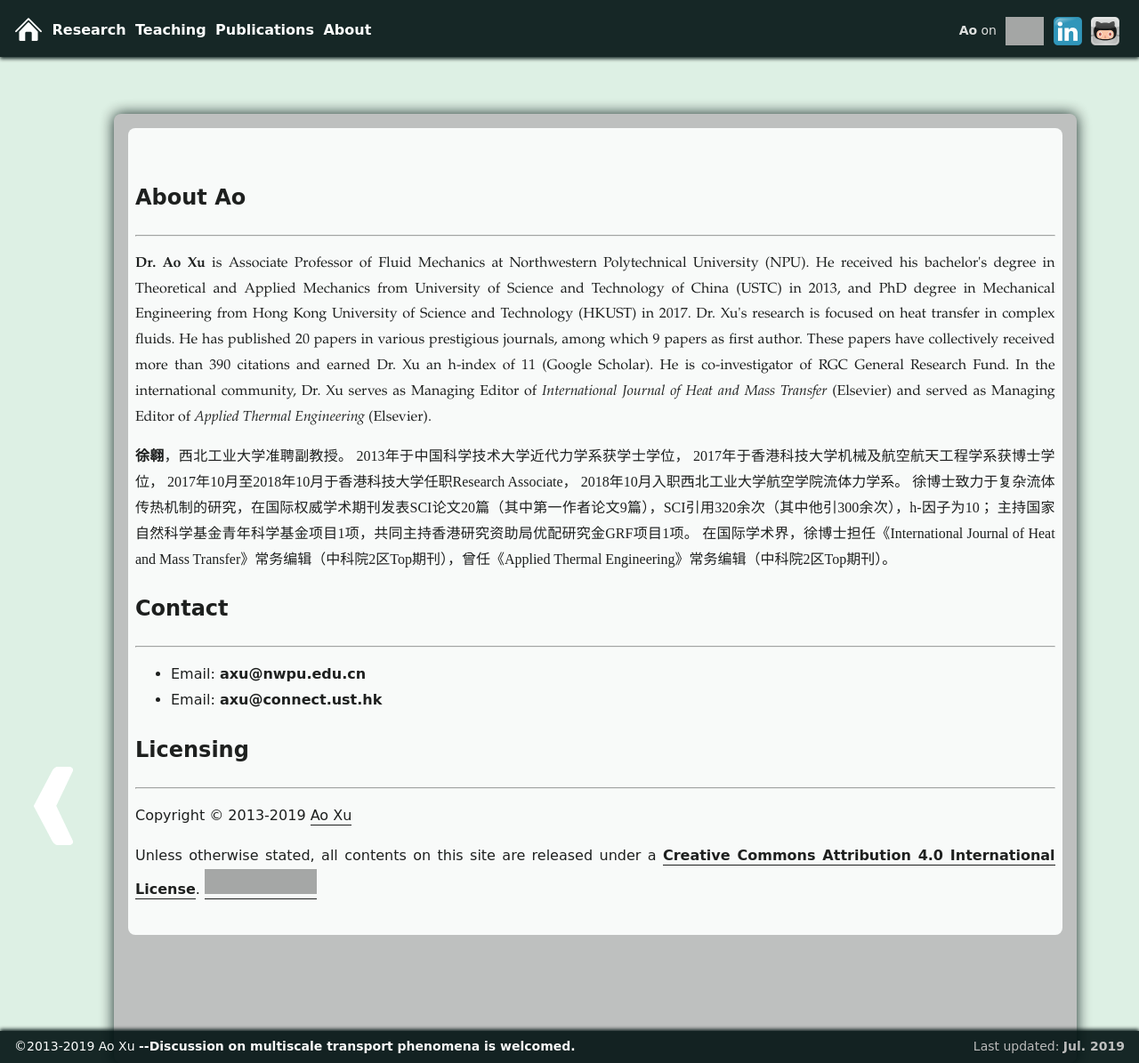
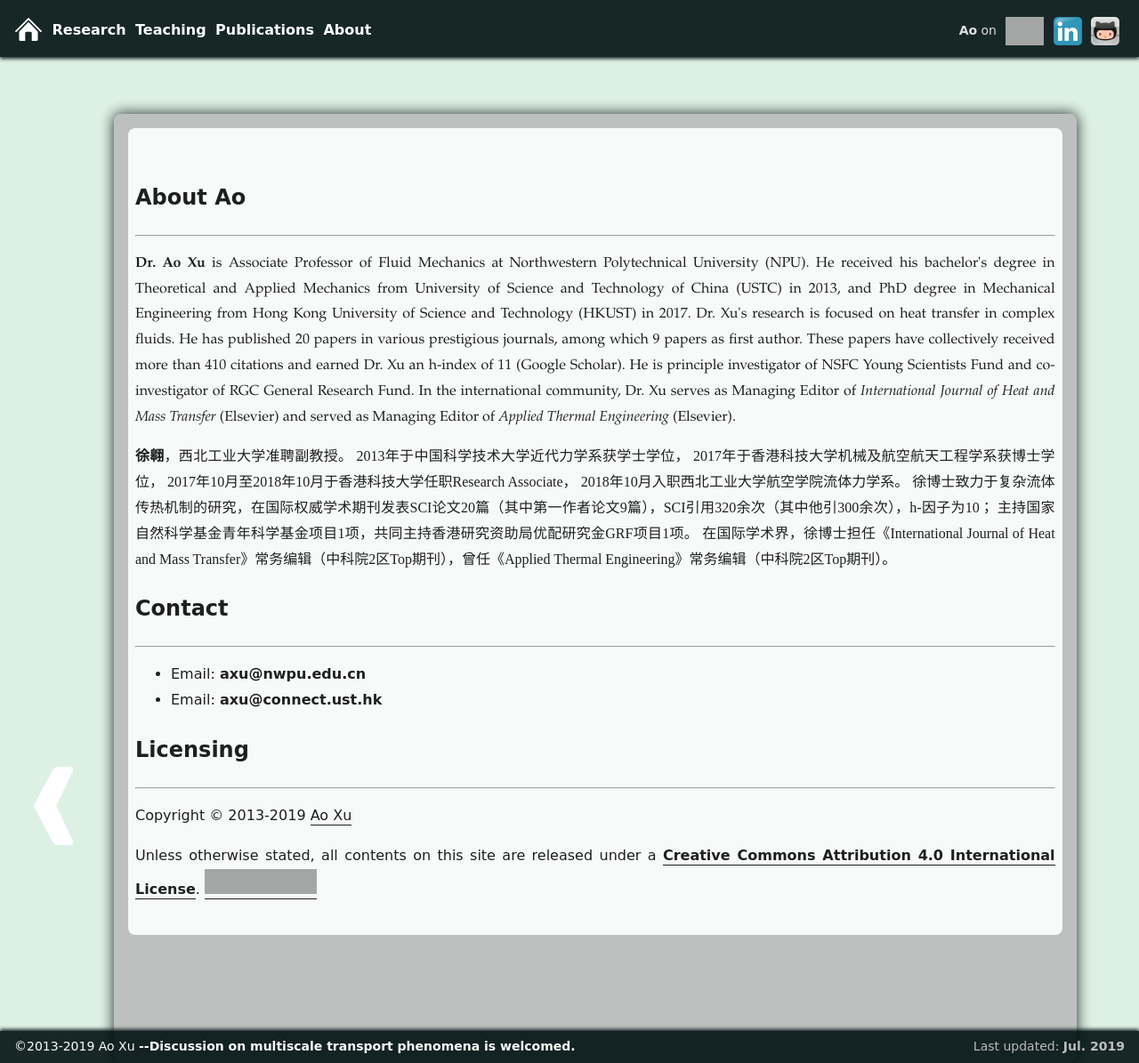
Before and after one commit to xuaoxiqi/xuaoxiqi.github.io, a Jekyll site: the page built from about.html, in a window 1280 px wide and 1195 px high. Shown: the whole window at 89% size. Built offline with Jekyll 4.4.1, drawn with Linux system fonts in a browser that asks for light colours; some web fonts are replaced; grey boxes are pictures that could not be loaded.

Commit message:
minor edit

```diff
--- a/about.html
+++ b/about.html
@@ -20,8 +20,8 @@ He received his bachelor's degree in Theoretical and Applied Mechanics from Univ
 and PhD degree in Mechanical Engineering from Hong Kong University of Science and Technology (HKUST) in 2017.
 Dr. Xu's research is focused on heat transfer in complex fluids.
 He has published 20 papers in various prestigious journals, among which 9 papers as first author.
-These papers have collectively received more than 390 citations and earned Dr. Xu an h-index of 11 (Google Scholar).
-He is co-investigator of RGC General Research Fund.
+These papers have collectively received more than 410 citations and earned Dr. Xu an h-index of 11 (Google Scholar).
+He is principle investigator of NSFC Young Scientists Fund and co-investigator of RGC General Research Fund.
 In the international community, Dr. Xu serves as Managing Editor of <i>International Journal of Heat and Mass Transfer</i> (Elsevier) and served as Managing Editor of <i>Applied Thermal Engineering</i> (Elsevier).
 </p>
 
```
